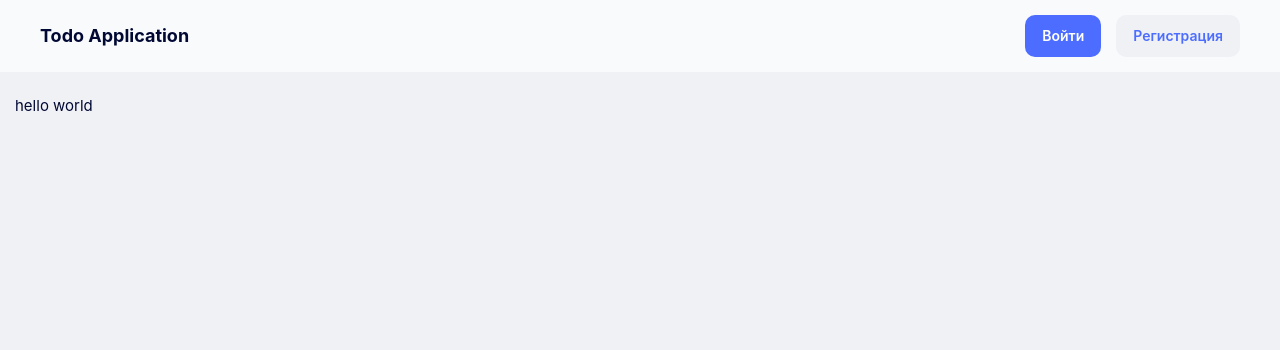
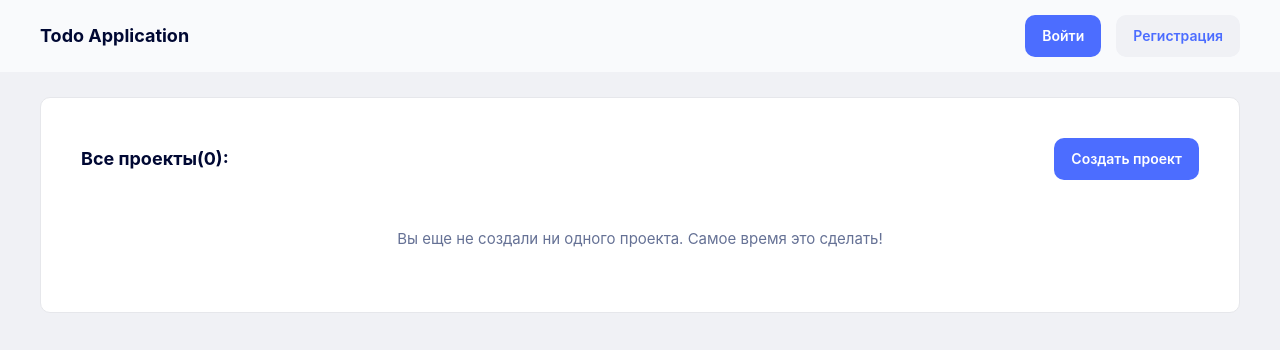
Before and after one commit to hello-kozloff/react-todo-app, a React app: page /projects in a window 1280 px wide. Shown: the top 350 px of the page. Built offline with nearby package versions, Linux system fonts and the light colour scheme.

Commit message:
Add projects page layout

```diff
--- a/src/components/pages/projects/Projects.js
+++ b/src/components/pages/projects/Projects.js
@@ -1,17 +1,52 @@
 import React from 'react';
-import classes from '../../../styles/Page.module.css';
+
+import { Button } from '../../common';
+
+import pageClasses from '../../../styles/Page.module.css';
+import projectsClasses from './Projects.module.css';
 
 class ProjectsPage extends React.Component {
   constructor(props) {
     super(props);
 
-    this.state = {};
+    this.state = {
+      projects: [],
+    };
   }
 
   render() {
+    const { projects } = this.state;
+
+    const projectsTotal = projects.length;
+
     return (
-      <div className={classes.container}>
-        hello world
+      <div className={pageClasses.container}>
+        <div className={projectsClasses.component}>
+          <header className={projectsClasses.header}>
+            <h1 className={projectsClasses.heading}>
+              Все проекты(
+              {projectsTotal}
+              ):
+            </h1>
+            <div className={projectsClasses.actions}>
+              <Button
+                type="button"
+                theme="primary"
+                size="small"
+              >
+                Создать проект
+              </Button>
+            </div>
+          </header>
+
+          {
+            projectsTotal === 0 ? (
+              <div className={projectsClasses.empty}>
+                Вы еще не создали ни одного проекта. Самое время это сделать!
+              </div>
+            ) : null
+          }
+        </div>
       </div>
     );
   }
--- /dev/null
+++ b/src/components/pages/projects/Projects.module.css
@@ -0,0 +1,62 @@
+@import "../../../styles/main.css";
+
+/**
+ ** Component
+ */
+.component {
+    max-width: 1200px;
+    width: 100%;
+
+    box-sizing: border-box;
+    padding: 40px;
+    margin: 0 auto;
+
+    background-color: var(--color-white);
+    border: 1px solid var(--surface-back-focus);
+    border-radius: 10px;
+}
+
+@media (max-width: 576px) {
+    .component {
+        padding: 25px;
+    }
+}
+
+/**
+ ** Header
+ */
+.header {
+    margin-bottom: 25px;
+
+    display: flex;
+    align-items: center;
+    justify-content: space-between;
+}
+
+/**
+ ** Heading
+ */
+.heading {
+    margin: 0;
+
+    font-size: 18px;
+    color: var(--text-primary);
+}
+
+/**
+ ** Actions
+ */
+.actions {
+    display: flex;
+    align-items: center;
+}
+
+/**
+ ** Empty
+ */
+.empty {
+    padding: 25px 0;
+
+    text-align: center;
+    color: var(--text-secondary);
+}
```
